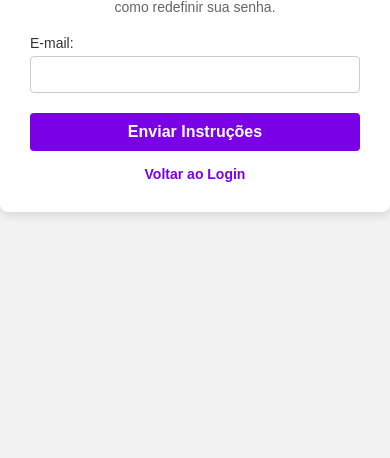
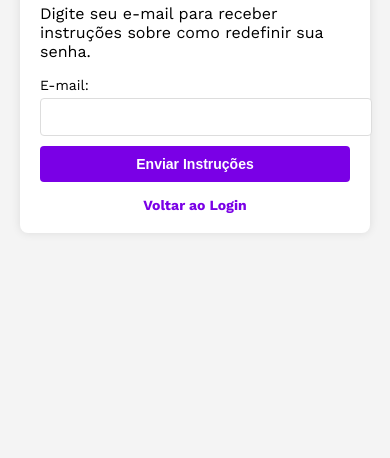
Before and after one commit to feliperogai/Challenge-Sanofi, a plain HTML site: page assets/pages/senha.html in a window 390 px wide. Shown: the part 426-884 px from the top of the page. Before the commit the page ends 844 px from the top, so only its background shows below. Drawn offline with nearby package versions, Linux system fonts and the light colour scheme.

Commit message:
update2908

```diff
--- a/assets/css/cadastro.css
+++ b/assets/css/cadastro.css
@@ -1,3 +1,4 @@
+/* Reset de estilo e configuração básica */
 * {
     margin: 0;
     padding: 0;
@@ -5,14 +6,17 @@
     font-family: Arial, sans-serif;
 }
 
+/* Estilo do corpo */
 body {
     background-color: #f2f2f2;
     display: flex;
     justify-content: center;
     align-items: center;
     height: 100vh;
+    padding: 20px;
 }
 
+/* Container principal */
 .container {
     background-color: #fff;
     padding: 30px;
@@ -22,11 +26,15 @@ body {
     max-width: 400px;
 }
 
+/* Estilo da imagem */
 .registration-form img {
     display: block;
     margin: 0 auto 20px;
+    max-width: 100%;
+    height: auto;
 }
 
+/* Estilo do título */
 .registration-form h2 {
     margin-bottom: 20px;
     font-size: 24px;
@@ -34,6 +42,7 @@ body {
     text-align: center;
 }
 
+/* Estilo dos rótulos */
 .registration-form label {
     display: block;
     margin-bottom: 5px;
@@ -41,6 +50,7 @@ body {
     color: #333;
 }
 
+/* Estilo dos campos de entrada */
 .registration-form input[type="text"],
 .registration-form input[type="email"],
 .registration-form input[type="password"] {
@@ -51,6 +61,7 @@ body {
     border-radius: 4px;
 }
 
+/* Estilo do botão */
 .registration-form button {
     width: 100%;
     padding: 10px;
@@ -68,6 +79,7 @@ body {
     background-color: #8301f5;
 }
 
+/* Estilo do texto de convite para se cadastrar */
 .signup-prompt {
     margin-top: 15px;
     text-align: center;
@@ -85,6 +97,36 @@ body {
     text-decoration: underline;
 }
 
-p{
+/* Estilo do parágrafo */
+p {
     font-weight: 700;
 }
+
+/* Media Queries para responsividade */
+
+/* Ajustes para telas menores que 480px */
+@media (max-width: 480px) {
+    .container {
+        padding: 20px;
+    }
+
+    .registration-form h2 {
+        font-size: 20px;
+    }
+
+    .registration-form input[type="text"],
+    .registration-form input[type="email"],
+    .registration-form input[type="password"] {
+        padding: 8px;
+        margin-bottom: 15px;
+    }
+
+    .registration-form button {
+        padding: 8px;
+        font-size: 14px;
+    }
+
+    .signup-prompt {
+        font-size: 12px;
+    }
+}
--- a/assets/css/confirmation.css
+++ b/assets/css/confirmation.css
@@ -17,6 +17,7 @@ body {
     align-items: center;
     height: 100vh;
     margin: 0;
+    padding: 20px;
 }
 
 /* Container principal da confirmação */
@@ -33,11 +34,14 @@ body {
 /* Estilo da imagem do logo */
 .confirmation-container img {
     margin-bottom: 20px;
+    max-width: 100%;
+    height: auto;
 }
 
 /* Estilo do título */
 .confirmation-container h2 {
     margin-bottom: 15px;
+    font-size: 1.5rem;
 }
 
 /* Estilo do parágrafo */
@@ -56,3 +60,37 @@ body {
 .confirmation-options a:hover {
     text-decoration: underline;
 }
+
+/* Media Queries para responsividade */
+
+/* Ajustes para telas menores que 768px */
+@media (max-width: 768px) {
+    .confirmation-container {
+        width: 90%;
+        padding: 15px;
+    }
+
+    .confirmation-container h2 {
+        font-size: 1.25rem;
+    }
+
+    .confirmation-container p {
+        font-size: 14px;
+    }
+}
+
+/* Ajustes para telas menores que 480px */
+@media (max-width: 480px) {
+    .confirmation-container {
+        width: 100%;
+        padding: 10px;
+    }
+
+    .confirmation-container h2 {
+        font-size: 1.125rem;
+    }
+
+    .confirmation-container p {
+        font-size: 14px;
+    }
+}
--- a/assets/css/qrcode.css
+++ b/assets/css/qrcode.css
@@ -1,5 +1,4 @@
 @import url('https://fonts.googleapis.com/css2?family=Work+Sans:ital,wght@0,100..900;1,100..900&display=swap');
-
 
 body {
     font-family: "Work Sans", sans-serif;
@@ -9,6 +8,7 @@ body {
     height: 100vh;
     margin: 0;
     background-color: #f4f4f4;
+    padding: 20px; /* Adicionado para melhor ajuste em telas menores */
 }
 
 .container {
@@ -16,54 +16,80 @@ body {
     padding: 20px;
     border-radius: 8px;
     box-shadow: 0 0 10px rgba(0,0,0,0.1);
-    width: 300px;
+    width: 100%;
+    max-width: 400px;
+    margin: 0 auto; /* Centraliza em telas menores */
 }
 
 h2 {
-    text-align:center;
+    text-align: center;
     margin-bottom: 20px;
+    font-size: 1.5rem; /* Adapta o tamanho da fonte */
 }
 
 label {
     display: block;
     margin-bottom: 5px;
+    font-size: 1rem; /* Adapta o tamanho da fonte */
 }
 
 input {
-    width: 95%;
-    padding: 8px;
+    width: 100%; /* Ajuste para 100% para garantir a responsividade */
+    padding: 10px; /* Ajustado para melhor usabilidade */
     margin-bottom: 10px;
     border: 1px solid #ddd;
     border-radius: 4px;
+    font-size: 1rem; /* Adapta o tamanho da fonte */
 }
 
 button {
     background-color: rgb(122, 0, 230);
     color: #fff;
     border: none;
-    padding: 10px;
+    padding: 12px; /* Ajustado para melhor usabilidade */
     border-radius: 4px;
     cursor: pointer;
     width: 100%;
     font-weight: 700;
+    font-size: 1rem; /* Adapta o tamanho da fonte */
 }
 
 button:hover {
     background-color: rgb(131, 1, 245);
 }
 
-.container a{
+.container a {
     display: block;
     margin-top: 15px;
     text-align: center;
     color: #7a00e6;
     text-decoration: none;
-    font-size: 14px;
+    font-size: 1rem; /* Adapta o tamanho da fonte */
     font-weight: 700;
-
 }
 
-.container a:hover{
+.container a:hover {
     text-decoration: underline;
+}
 
+/* Responsividade para telas menores */
+@media (max-width: 480px) {
+    h2 {
+        font-size: 1.25rem;
+    }
+
+    label,
+    input,
+    button,
+    .container a {
+        font-size: 0.875rem; /* Reduz o tamanho da fonte em telas menores */
+    }
+
+    input {
+        padding: 8px; /* Ajusta o padding para telas menores */
+    }
+
+    button {
+        padding: 10px; /* Ajusta o padding para telas menores */
+    }
 }
--- a/assets/css/senha.css
+++ b/assets/css/senha.css
@@ -1,83 +1,97 @@
-* {
-    margin: 0;
-    padding: 0;
-    box-sizing: border-box;
-    font-family: Arial, sans-serif;
-}
+@import url('https://fonts.googleapis.com/css2?family=Work+Sans:ital,wght@0,100..900;1,100..900&display=swap');
 
 body {
-    background-color: #f2f2f2;
+    font-family: "Work Sans", sans-serif;
     display: flex;
     justify-content: center;
     align-items: center;
     height: 100vh;
+    margin: 0;
+    background-color: #f4f4f4;
+    padding: 20px;
 }
 
 .container {
-    background-color: #fff;
-    padding: 30px;
+    background: #fff;
+    padding: 20px;
     border-radius: 8px;
-    box-shadow: 0 4px 8px rgba(0, 0, 0, 0.1);
+    box-shadow: 0 0 10px rgba(0,0,0,0.1);
     width: 100%;
     max-width: 400px;
+    margin: 0 auto;
 }
 
-.reset-password-form h2 {
+h2 {
+    text-align: center;
     margin-bottom: 20px;
-    font-size: 24px;
-    color: #333;
-    text-align: center;
+    font-size: 1.5rem;
 }
 
-.reset-password-form p {
-    margin-bottom: 20px;
-    font-size: 14px;
-    color: #666;
-    text-align: center;
+label {
+    display: block;
+    margin-bottom: 5px;
+    font-size: 1rem;
 }
 
-.reset-password-form label {
-    display: block;
-    margin-bottom: 5px;
-    font-size: 14px;
-    color: #333;
+input {
+    width: 100%;
+    padding: 10px;
+    margin-bottom: 10px;
+    border: 1px solid #ddd;
+    border-radius: 4px;
+    font-size: 1rem;
 }
 
-.reset-password-form input[type="email"] {
+button {
+    background-color: rgb(122, 0, 230);
+    color: #fff;
+    border: none;
+    padding: 12px;
+    border-radius: 4px;
+    cursor: pointer;
     width: 100%;
-    padding: 10px;
-    margin-bottom: 20px;
-    border: 1px solid #ccc;
-    border-radius: 4px;
+    font-weight: 700;
+    font-size: 1rem;
 }
 
-.reset-password-form button {
-    width: 100%;
-    padding: 10px;
-    background-color: #7a00e6;
-    color: #fff;
-    border: none;
-    border-radius: 4px;
-    font-size: 16px;
-    font-weight: 700;
-    cursor: pointer;
-    transition: background-color 0.3s ease;
+button:hover {
+    background-color: rgb(131, 1, 245);
 }
 
-.reset-password-form button:hover {
-    background-color: #8301f5;
-}
-
-.reset-password-form a {
+.container a {
     display: block;
     margin-top: 15px;
     text-align: center;
     color: #7a00e6;
     text-decoration: none;
-    font-size: 14px;
+    font-size: 1rem;
     font-weight: 700;
 }
 
-.reset-password-form a:hover {
+.container a:hover {
     text-decoration: underline;
 }
+
+/* Responsividade para telas menores */
+@media (max-width: 480px) {
+    h2 {
+        font-size: 1.25rem;
+    }
+
+    label {
+        font-size: 0.875rem;
+    }
+
+    input {
+        font-size: 0.875rem;
+    }
+
+    button {
+        font-size: 0.875rem;
+        padding: 10px;
+    }
+
+    .container a {
+        font-size: 0.875rem;
+    }
+}
--- a/assets/css/user.css
+++ b/assets/css/user.css
@@ -1,59 +1,59 @@
 @import url('https://fonts.googleapis.com/css2?family=Work+Sans:ital,wght@0,100..900;1,100..900&display=swap');
 
-/* Define o estilo global da página */
+/* Estilo global da página */
 body {
     margin: 0;
     font-family: "Work Sans", sans-serif;
     color: #333;
     background-color: #f4f4f4;
-    padding-top: 80px; /* Ajusta o padding para compensar a altura do header fixo */
+    padding-top: 80px;
 }
 
-/* Estilo para o header */
+/* Estilo do header */
 header {
     position: fixed;
     top: 0;
     left: 0;
     width: 100%;
-    height: 80px; /* Altura do header */
-    background: #ffffff; /* Cor de fundo branca */
-    color: #333; /* Cor do texto escura para contraste */
-    padding: 0 20px; /* Padding lateral */
+    height: 80px;
+    background: #ffffff;
+    color: #333;
+    padding: 0 20px;
     display: flex;
     align-items: center;
-    justify-content: space-between; /* Distribui o conteúdo com espaço entre os itens */
-    box-shadow: 0 4px 8px rgba(0, 0, 0, 0.1); /* Sombra sutil */
-    z-index: 1000; /* Garante que o header fique acima de outros conteúdos */
+    justify-content: space-between;
+    box-shadow: 0 4px 8px rgba(0, 0, 0, 0.1);
+    z-index: 1000;
     transition: background 0.3s ease, box-shadow 0.3s ease;
 }
 
 header img {
-    height: 60px; /* Ajusta a altura da imagem para ocupar toda a altura do header */
-    width: auto; /* Mantém a proporção da imagem */
-    margin-right: 20px; /* Espaçamento entre a imagem e o texto */
+    height: 60px;
+    width: auto;
+    margin-right: 20px;
 }
 
 header h1 {
-    margin: 0; /* Remove a margem padrão do h1 */
-    font-size: 1.5rem; /* Tamanho da fonte */
-    font-weight: normal; /* Mantém a fonte normal para um visual mais formal */
+    margin: 0;
+    font-size: 1.5rem;
+    font-weight: normal;
 }
 
 #email-filtrado {
     font-size: 16px;
     font-weight: bold;
-    margin-left: auto; /* Alinha o e-mail ao canto direito */
+    margin-left: auto;
     padding: 30px;
 }
 
-/* Estilo para o contêiner geral */
+/* Contêiner geral */
 main {
     padding: 20px;
     max-width: 1200px;
     margin: 0 auto;
 }
 
-/* Estilo para o contêiner de tickets */
+/* Contêiner de tickets */
 #tickets-container {
     display: flex;
     flex-wrap: wrap;
@@ -61,14 +61,14 @@ main {
     margin-bottom: 20px;
 }
 
-/* Estilo para cada ticket */
+/* Ticket */
 .ticket {
     background-color: #ffffff;
     border-radius: 8px;
     padding: 12px;
-    width: calc(25% - 16px); /* Ajusta a largura para 25% menos o espaço do gap */
+    width: calc(25% - 16px);
     box-shadow: 0 2px 4px rgba(0, 0, 0, 0.1);
-    box-sizing: border-box; /* Inclui padding e border na largura total */
+    box-sizing: border-box;
 }
 
 .ticket h3 {
@@ -103,7 +103,7 @@ main {
     color: red;
 }
 
-/* Estilo para os botões de navegação */
+/* Botões de navegação */
 #pagination-controls {
     text-align: center;
     margin-top: 20px;
@@ -129,7 +129,7 @@ main {
     background-color: rgb(131, 1, 245);
 }
 
-/* Estilo para o gráfico de desempenho */
+/* Gráfico de desempenho */
 #grafico-container {
     margin-top: 20px;
     text-align: center;
@@ -137,10 +137,64 @@ main {
 
 #grafico-desempenho {
     max-width: 100%;
-    height: 300px; /* Aumenta a altura do gráfico */
+    height: 300px;
     background-color: #ffffff;
     border-radius: 8px;
     box-shadow: 0 2px 4px rgba(0, 0, 0, 0.1);
-    margin: 0 auto; /* Centraliza o gráfico */
-    display: block; /* Garante que o gráfico não se mova */
+    margin: 0 auto;
+    display: block;
 }
+
+/* Estilos Responsivos */
+
+/* Telas menores que 768px */
+@media (max-width: 768px) {
+    header {
+        height: auto;
+        flex-direction: column;
+        padding: 10px;
+        text-align: center;
+    }
+
+    header img {
+        margin-right: 0;
+        margin-bottom: 10px;
+    }
+
+    header h1 {
+        font-size: 1.25rem;
+    }
+
+    #email-filtrado {
+        font-size: 14px;
+        padding: 15px;
+    }
+
+    .ticket {
+        width: calc(50% - 16px);
+    }
+
+    #grafico-desempenho {
+        height: 250px;
+    }
+}
+
+/* Telas menores que 480px */
+@media (max-width: 480px) {
+    header h1 {
+        font-size: 1rem;
+    }
+
+    #email-filtrado {
+        font-size: 12px;
+        padding: 10px;
+    }
+
+    .ticket {
+        width: 100%;
+    }
+
+    #grafico-desempenho {
+        height: 200px;
+    }
+}
```
